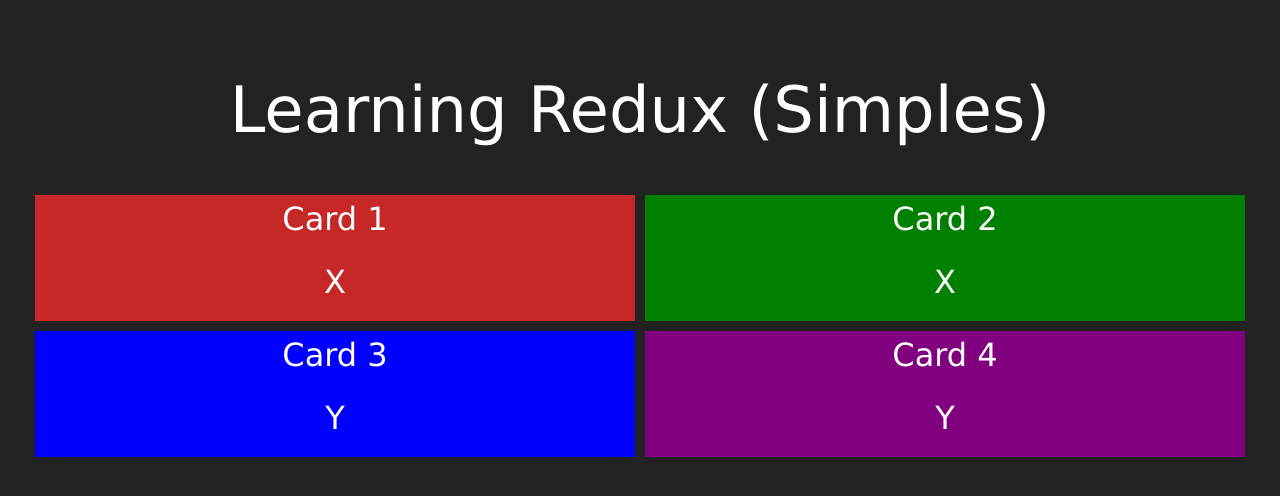
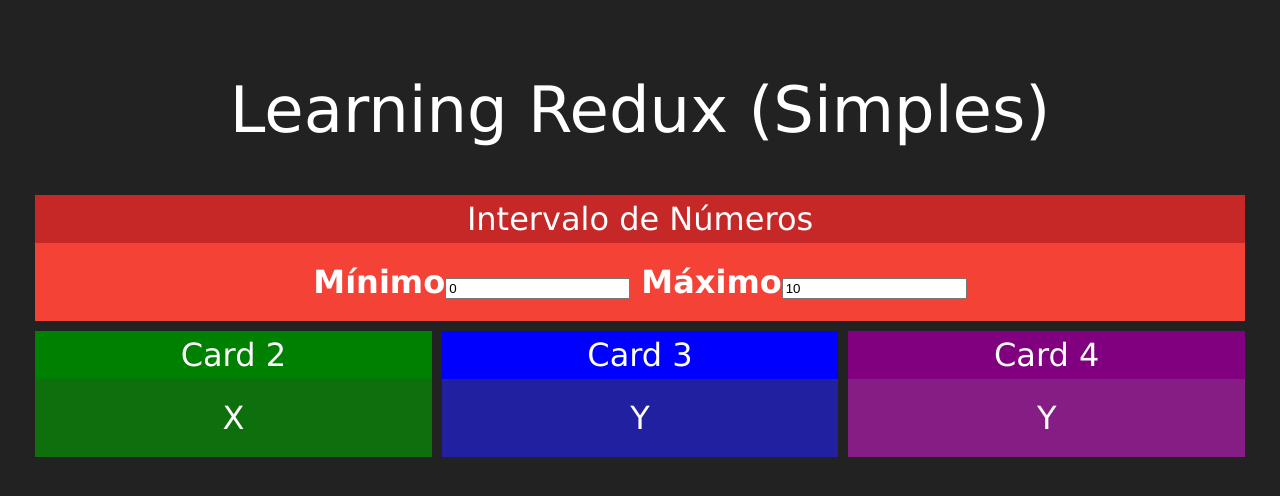
Before and after one commit to Amaurii/learning-redux, a React (Create React App) app: page / in a window 1280 px wide. Shown: the top 496 px of the page. Built offline with nearby package versions, Linux system fonts and the light colour scheme.

Commit message:
adicionando componetnte Intervalo

```diff
--- a/src/App.js
+++ b/src/App.js
@@ -1,6 +1,7 @@
 import React from 'react';
 import './App.css';
 import Card from './components/Card';
+import Intervalo from './components/Intervalo';
 
 
 function App() {
@@ -8,11 +9,11 @@
     <div className="App">
       <h1>Learning Redux (Simples)</h1>
       <div className="linha">
-        <Card title="Card 1" red>X</Card>
-        <Card title="Card 2" green>X</Card>
+        <Intervalo></Intervalo>
       </div>
 
       <div className="linha">
+        <Card title="Card 2" green>X</Card>
         <Card title="Card 3" blue> Y</Card>
         <Card title="Card 4" purple> Y</Card>
       </div>
--- a/src/components/Card.css
+++ b/src/components/Card.css
@@ -22,13 +22,13 @@
 }
 
 .Card.Red .Header{ color: #FFFF; background-color: #c62828;}
-.Card.Red .content{background-color: #c62828;}
+.Card.Red .content{background-color: #f44336;}
 
 .Card.Green .Header{ color:#FFFF; background-color: green;}
-.Card.Green .content{background-color:green;}
+.Card.Green .content{background-color:rgb(13, 112, 13);}
 
 .Card.Blue .Header{ color: #FFFF; background-color: blue;}
-.Card.Blue .content{background-color:blue;}
+.Card.Blue .content{background-color:rgb(32, 32, 161);}
 
 .Card.Purple .Header{ color: #FFFF; background-color: purple;}
-.Card.Purple .content{background-color: purple;}
+.Card.Purple .content{background-color: rgb(133, 29, 133);}
--- /dev/null
+++ b/src/components/Intervalo.jsx
@@ -0,0 +1,19 @@
+import './Intervalo.css'
+import React from 'react'
+
+import Card from './Card'
+
+export default props => {
+    return (
+        <Card title="Intervalo de Números" red>
+            <span>
+                <strong> Mínimo</strong>
+                <input type="number" value={0} readOnly />
+            </span>
+            <span>
+                <strong> Máximo</strong>
+                <input type="number" value={10} readOnly />
+            </span>
+        </Card>
+    )
+}
```
Also changed, not shown: src/components/Intervalo.css (added).
